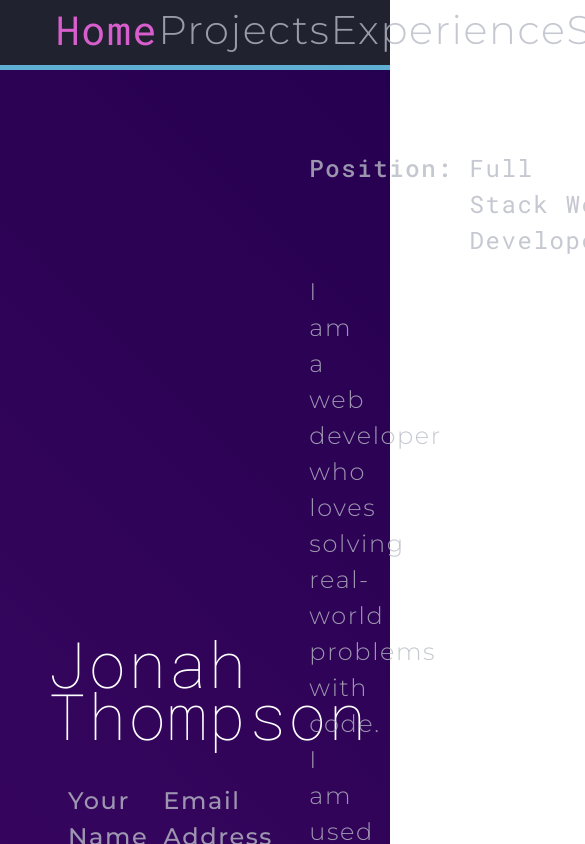
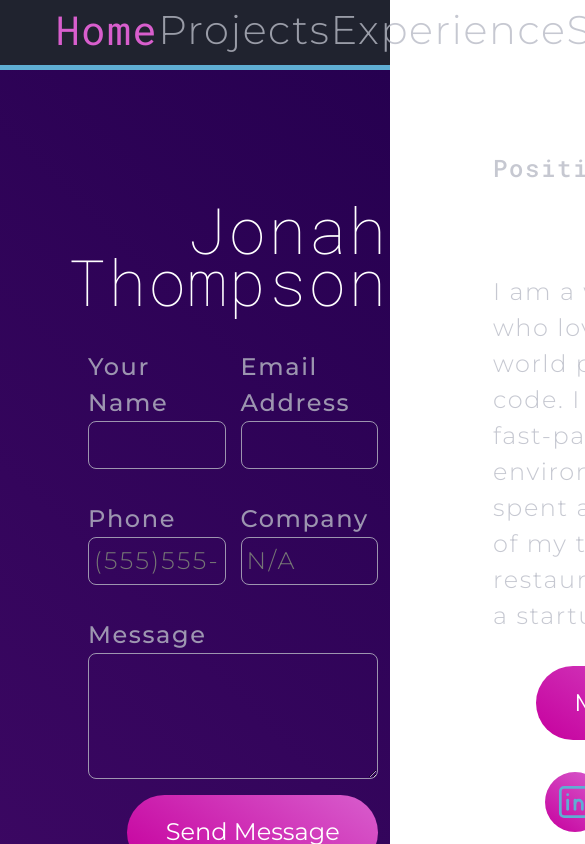
Before and after one commit to jnhthomp/Portfolio, a React (Create React App) app: page / in a window 390 px wide. Shown: the top 844 px of the page, 585 px wide, since content can reach past the window. Built offline with nearby package versions, Linux system fonts and the light colour scheme.

Commit message:
Better responsiveness

```diff
--- a/src/Components/AboutSection/AboutDescription/AboutDescription.module.css
+++ b/src/Components/AboutSection/AboutDescription/AboutDescription.module.css
@@ -1,5 +1,9 @@
 .aboutDescription {
   padding: 2rem;
+  display: flex;
+  flex-direction: column;
+  justify-content: space-evenly;
+  height: 100%;
 }
 .positionDescription {
   display: flex;
@@ -37,6 +41,7 @@
 .resumeBtnContainer {
   display: flex;
   justify-content: center;
+  margin-bottom: 2rem;
 }
 
 .socialsContainer {
--- a/src/Components/AboutSection/AboutSection.jsx
+++ b/src/Components/AboutSection/AboutSection.jsx
@@ -1,9 +1,8 @@
 import React from 'react';
 import classes from './AboutSection.module.css';
-import baseStyle from '../../Styles/BaseStyles.module.css'
 import ContactForm from './ContactForm/ContactForm';
 import Hero from './Hero/Hero';
-import heroImg from '../../Assets/hero1.jpg';
+import heroImg from '../../Assets/hero3.jpg';
 import AboutDescription from './AboutDescription/AboutDescription';
 
 const AboutSection = (props) => {
@@ -17,9 +16,9 @@ const AboutSection = (props) => {
     console.log('Form submitted')
   }
   return (
-    <div className={`${classes.aboutSectionLayout} ${baseStyle.section}`}>
+    <div className={`${classes.aboutSectionLayout}`}>
       {/* Start About-Left */}
-      <div className={classes.container}>
+      <div className={classes.formContainer}>
         <div className={classes.title}>
           <h1>Jonah<br/>Thompson</h1>
         </div>
--- a/src/Components/AboutSection/AboutSection.module.css
+++ b/src/Components/AboutSection/AboutSection.module.css
@@ -8,10 +8,18 @@
   padding: 3rem;
 }
 
+.aboutSectionLayout > div.formContainer{
+  display: flex;
+  flex-direction: column;
+  flex: 1 1 0px;
+
+}
 /* Arrange sections of about page */
 .aboutSectionLayout > div.container {
   flex: 1 1 0px;
-  width: 0;
+  width: 100%;
+  display: flex;
+  justify-content: center;
 }
 
 .aboutSectionLayout h1 {
--- a/src/Components/AboutSection/ContactForm/ContactForm.module.css
+++ b/src/Components/AboutSection/ContactForm/ContactForm.module.css
@@ -8,6 +8,7 @@
 .formLine {
   display: flex;
   gap: 15px;
+  width: 100%;
 }
 
 /* Form label styles */
@@ -15,6 +16,10 @@
   color: var(--clr-text-200);
   font-size: 1.5rem;
   font-weight: 500;
+}
+
+.contactForm .inputGroup {
+  flex: 1;
 }
 
 /* Form input styles (includes standard inputs and text area*/
```
